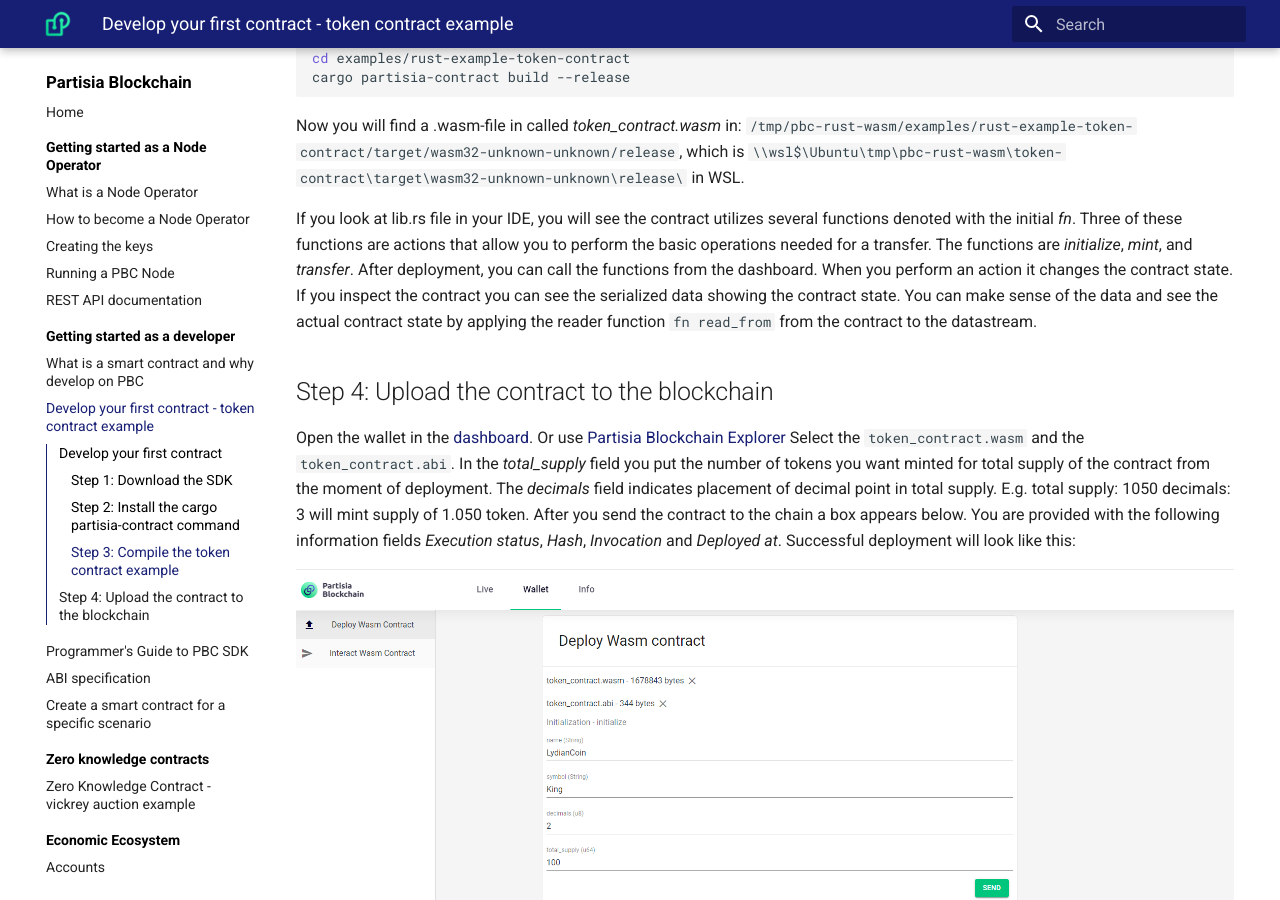
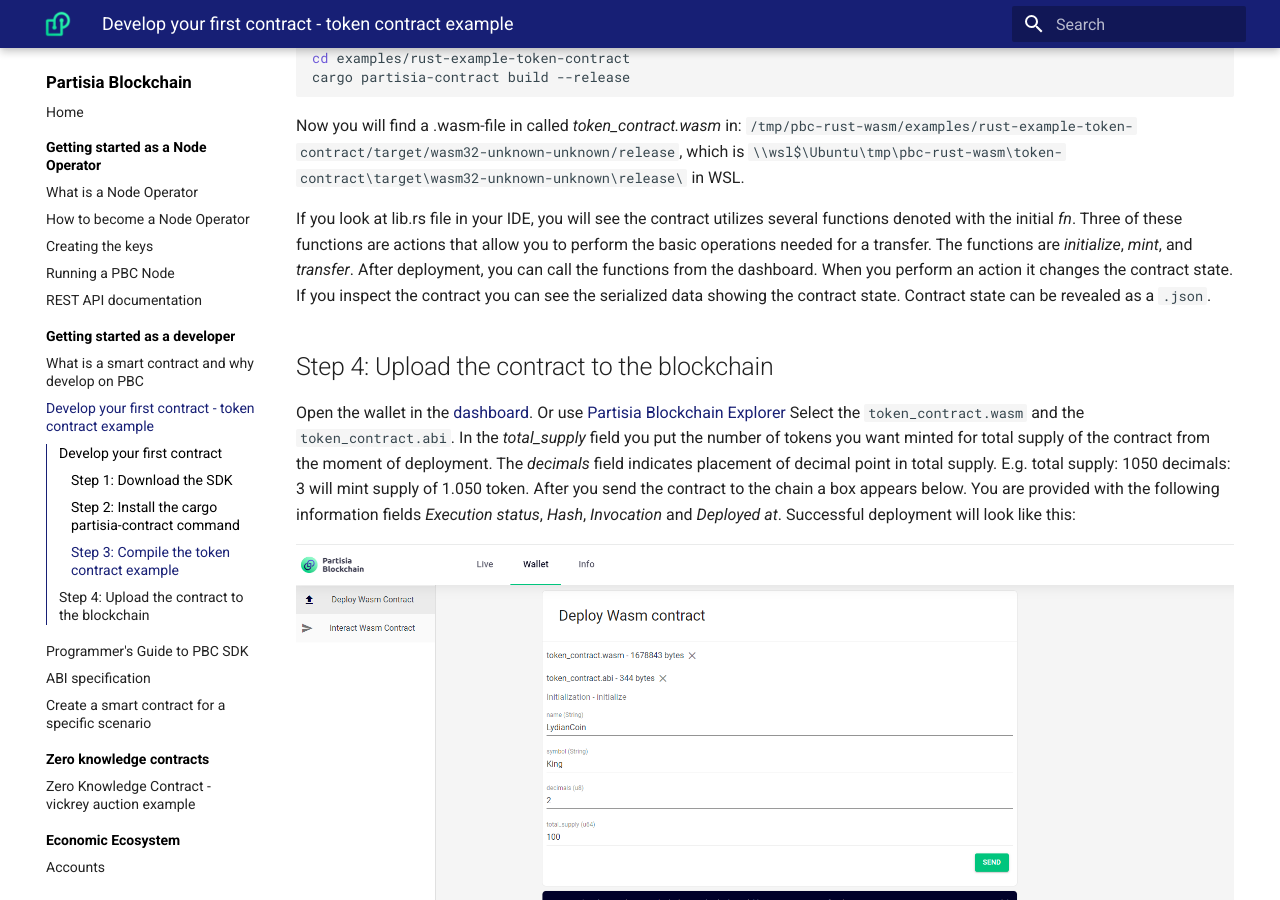
Before and after one commit to 0xSero/partisia-docs, an MkDocs documentation site: the page built from docs/token-contract.md, in a window 1280 px wide and 900 px high, scrolled down 882 px. Built offline with MkDocs 1.6.1 and Material for MkDocs 9.7.7, drawn with Linux system fonts in a browser that asks for light colours; a script that is not in the unit is left out.

Commit message:
show contract state

```diff
--- a/docs/token-contract.md
+++ b/docs/token-contract.md
@@ -37,7 +37,7 @@
 
 Now you will find a .wasm-file in called *token_contract.wasm* in: `/tmp/pbc-rust-wasm/examples/rust-example-token-contract/target/wasm32-unknown-unknown/release`, which is `\\wsl$\Ubuntu\tmp\pbc-rust-wasm\token-contract\target\wasm32-unknown-unknown\release\` in WSL.
 
-If you look at lib.rs file in your IDE, you will see the contract utilizes several functions denoted with the initial *fn*. Three of these functions are actions that allow you to perform the basic operations needed for a transfer. The functions are *initialize*, *mint*, and *transfer*. After deployment, you can call the functions from the dashboard. When you perform an action it changes the contract state. If you inspect the contract you can see the serialized data showing the contract state. You can make sense of the data and see the actual contract state by applying the reader function `fn read_from` from the contract to the datastream.
+If you look at lib.rs file in your IDE, you will see the contract utilizes several functions denoted with the initial *fn*. Three of these functions are actions that allow you to perform the basic operations needed for a transfer. The functions are *initialize*, *mint*, and *transfer*. After deployment, you can call the functions from the dashboard. When you perform an action it changes the contract state. If you inspect the contract you can see the serialized data showing the contract state. Contract state can be revealed as a `.json`.
 
 ## Step 4: Upload the contract to the blockchain
 
```
